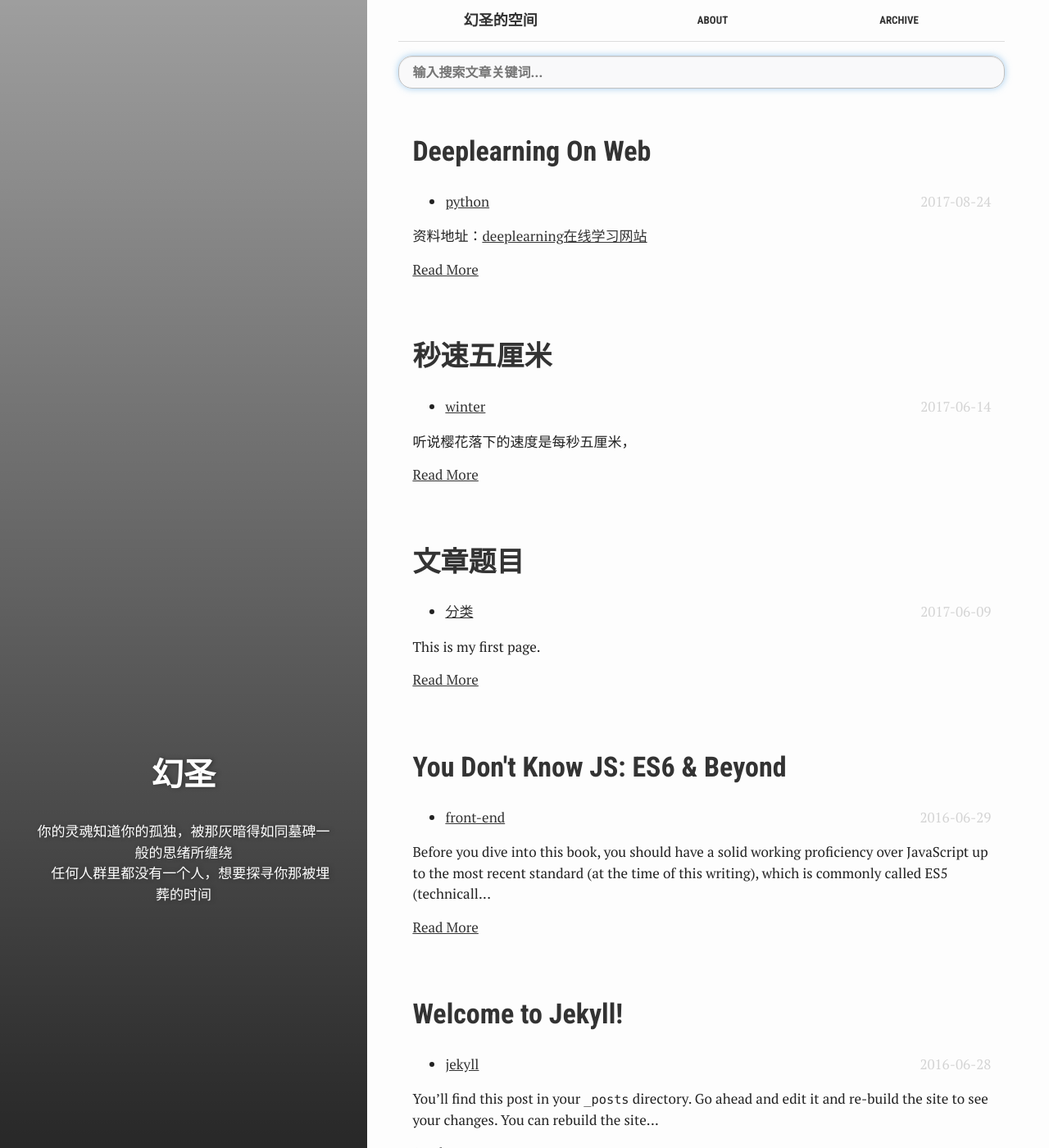
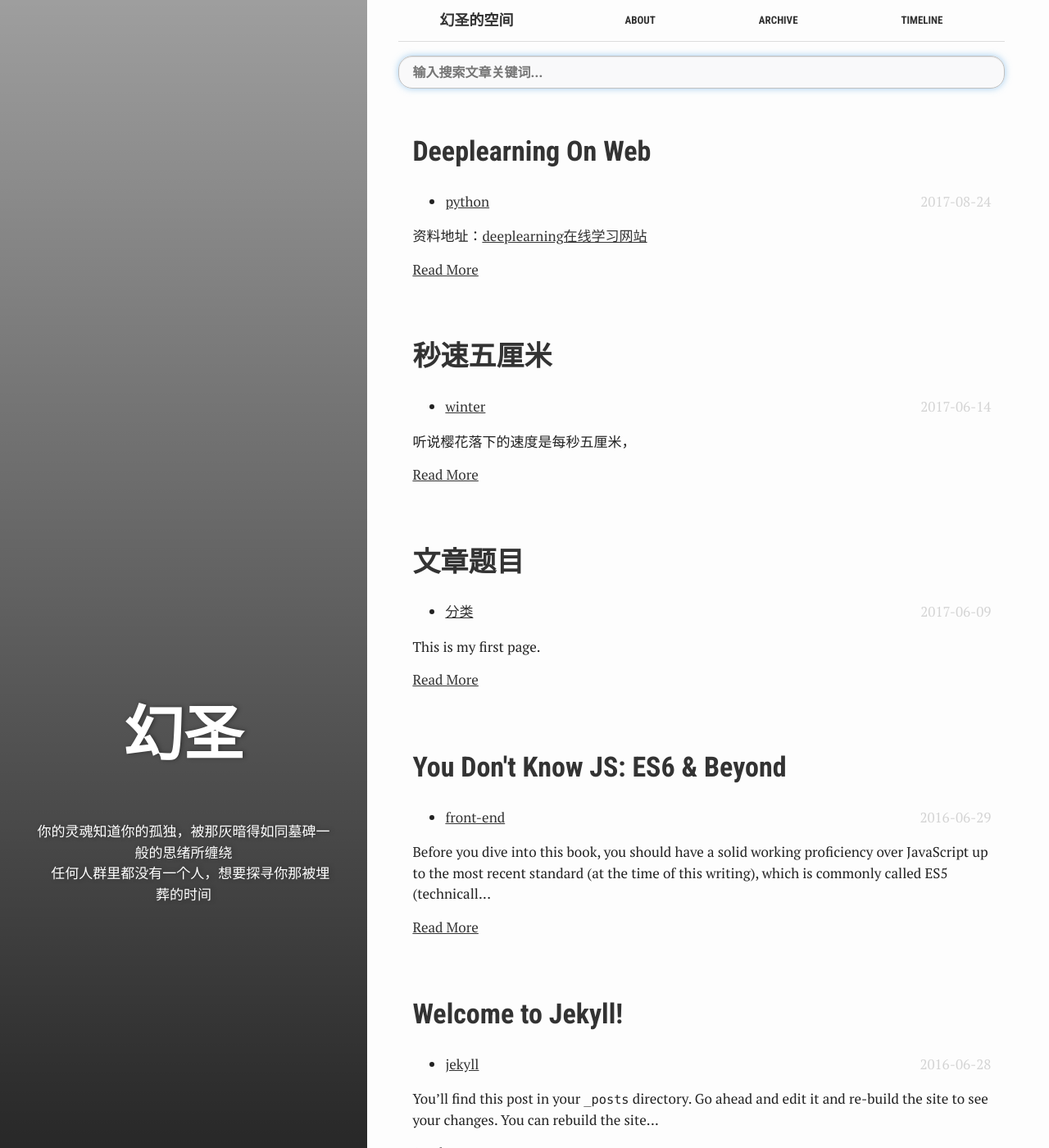
Before and after one commit to cheungwoonming/cheungwoonming.github.io, a Jekyll site: the page built from index.html, in a window 1280 px wide and 1400 px high. Shown: the whole window at 82% size. Built offline with Jekyll 4.4.1, drawn with Linux system fonts in a browser that asks for light colours; the list of posts is cut into pages by our own code; comment, search, counter and statistics services are not loaded.

Commit message:
添加timeline，修改heading

```diff
--- a/assets/_sass/_base.scss
+++ b/assets/_sass/_base.scss
@@ -41,7 +41,7 @@ h5 { font-size: .8em; }
 h6 { font-size: .6em; }
 
 .heading {
-  font-size: 2.3em;
+  font-size: 4.3em;
   text-transform: uppercase;
   font-weight: bold;
   font-family: 'Roboto Condensed', sans-serif;
```
Also changed, not shown: timeline.html (renamed from _includes/timeline.html).
